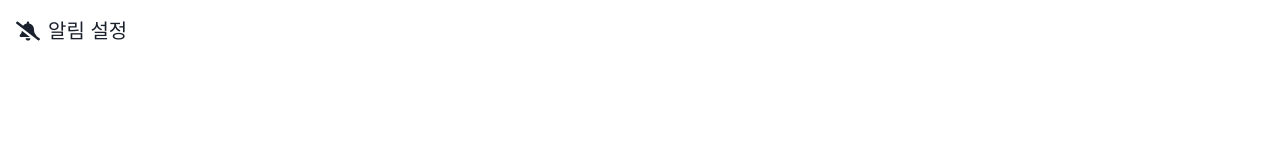
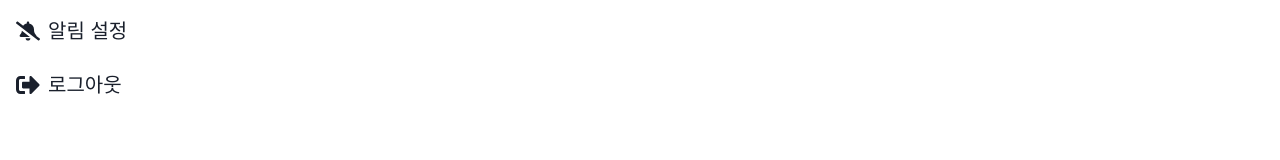
Before and after one commit to GPT-Engineer-App/clean-manager-login, a React (Vite) app: page /settings in a window 1280 px wide. Shown: the part 450-610 px from the top of the page. Built offline with nearby package versions, Linux system fonts and the light colour scheme.

Commit message:
Added a logout button to the settings page that navigates the user back to the login page when clicked.
Prompt: 설정에 로그아웃버튼 구현

```diff
--- a/src/pages/Settings.jsx
+++ b/src/pages/Settings.jsx
@@ -1,6 +1,6 @@
 import React from "react";
 import { Box, Text, VStack, Icon, HStack, IconButton } from "@chakra-ui/react";
-import { FaArrowLeft, FaUser, FaBell, FaQuestionCircle, FaEnvelope, FaComment, FaFileAlt, FaLock, FaBellSlash } from "react-icons/fa";
+import { FaArrowLeft, FaUser, FaBell, FaQuestionCircle, FaEnvelope, FaComment, FaFileAlt, FaLock, FaBellSlash, FaSignOutAlt } from "react-icons/fa";
 import { useNavigate } from "react-router-dom";
 import BottomTab from "../components/BottomTab";
 
@@ -49,6 +49,14 @@ const Settings = () => {
           <Icon as={FaBellSlash} boxSize={6} />
           <Text fontSize="xl">알림 설정</Text>
         </HStack>
+        <HStack
+          onClick={() => {
+            navigate("/");
+          }}
+        >
+          <Icon as={FaSignOutAlt} boxSize={6} />
+          <Text fontSize="xl">로그아웃</Text>
+        </HStack>
       </VStack>
       <BottomTab />
     </Box>
```
